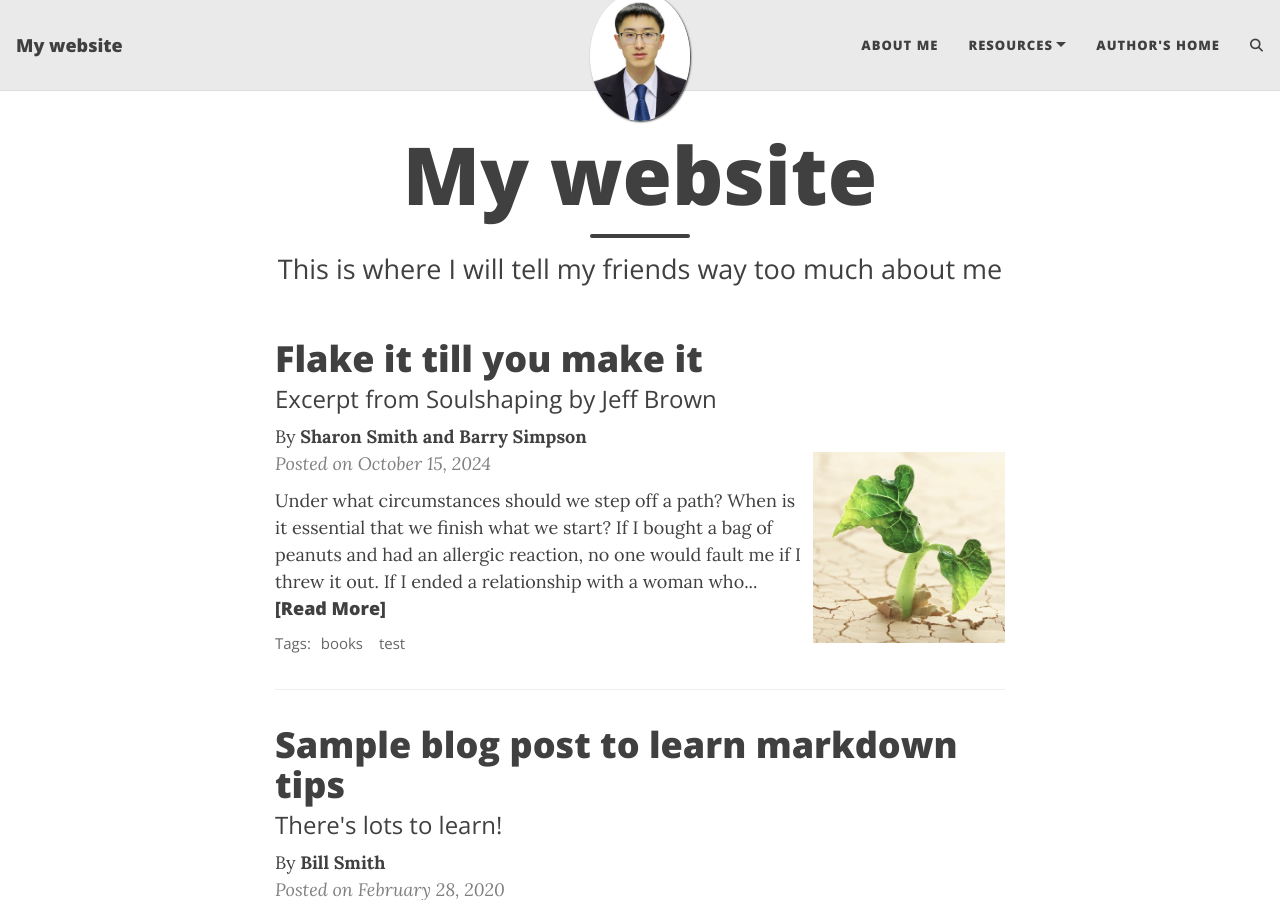
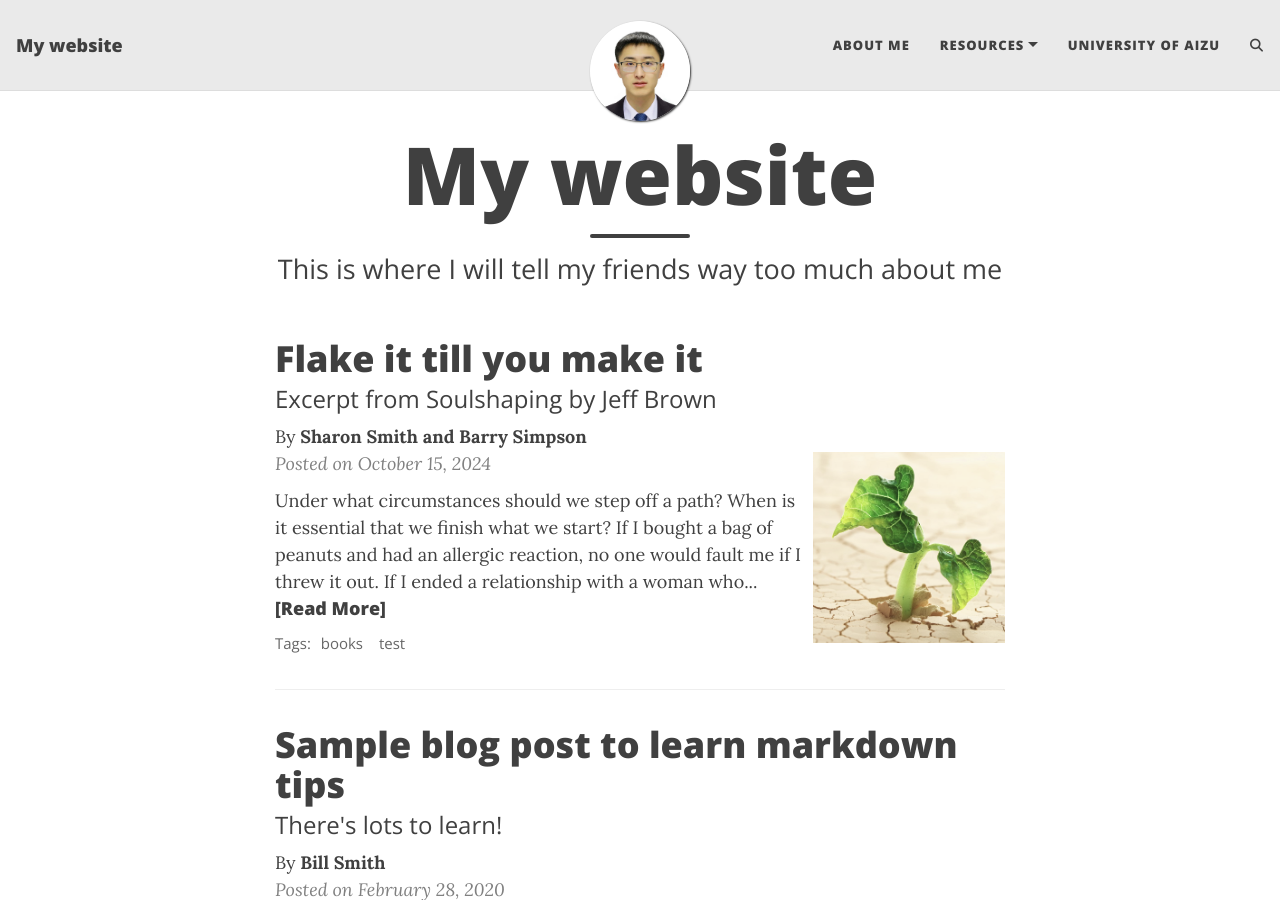
Before and after one commit to Runturn/MyPage, a Jekyll site: the page built from index.html, in a window 1280 px wide and 900 px high. Built offline with Jekyll 4.4.1, drawn with Linux system fonts in a browser that asks for light colours; the list of posts is cut into pages by our own code; comment, search, counter and statistics services are not loaded.

Commit message:
Change Tab pages

```diff
--- a/_config.yml
+++ b/_config.yml
@@ -24,7 +24,7 @@ navbar-links:
   Resources:
     - Beautiful Jekyll: "https://beautifuljekyll.com"
     - Learn markdown: "https://www.markdowntutorial.com/"
-  Author's home: "https://deanattali.com"
+  University of Aizu: "https://u-aizu.ac.jp/"
 
 ################
 # --- Logo --- #
```
Also changed, not shown: assets/img/avatar-icon.png.
